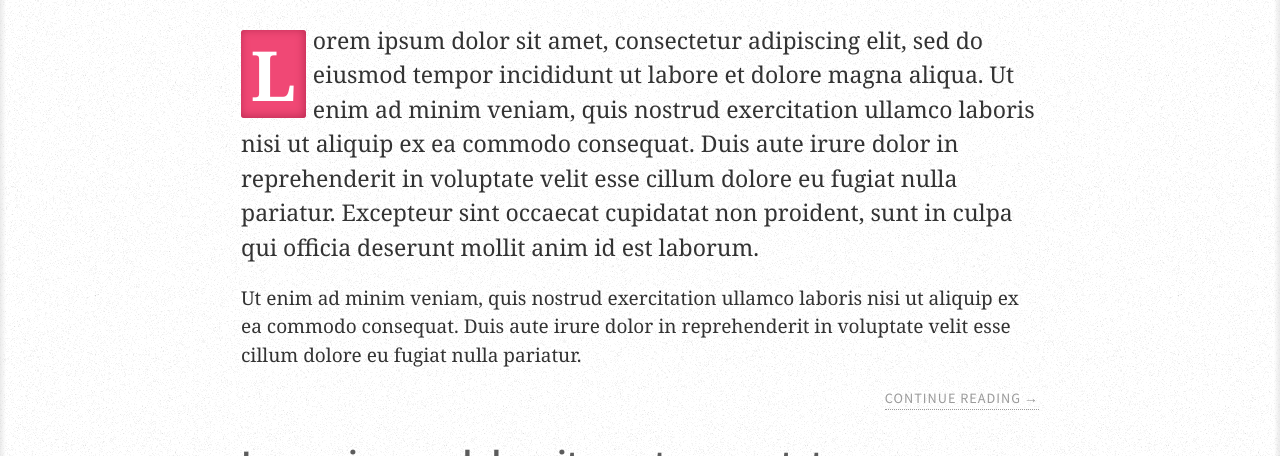
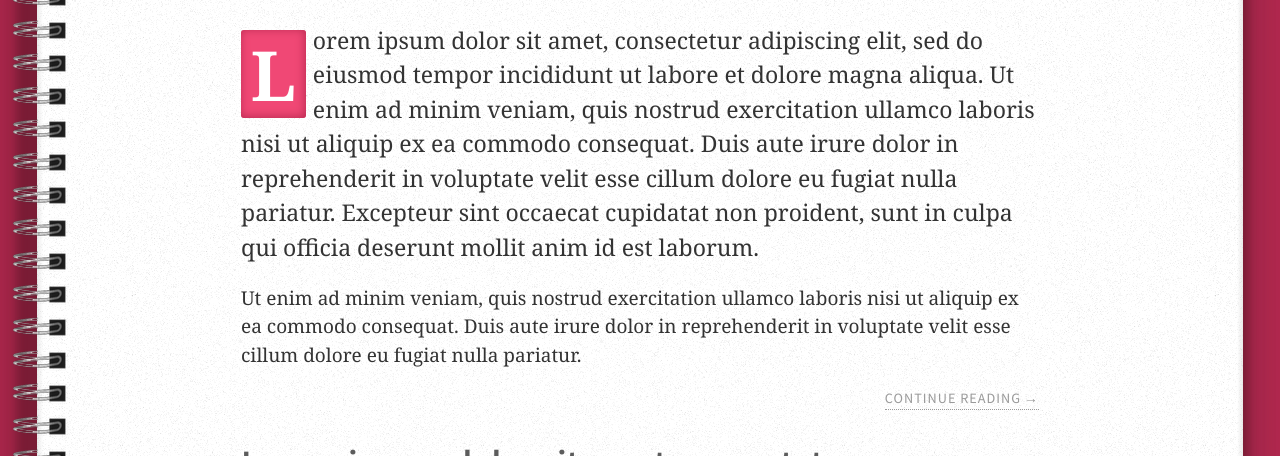
Before and after one commit to VJAI/fibonacci, a website: page index.html in a window 1280 px wide. Shown: the part 987-1443 px from the top of the page. Drawn offline with Linux system fonts and the light colour scheme; a web font is replaced by a local one.

Commit message:
spiral impl

```diff
--- a/index.html
+++ b/index.html
@@ -82,6 +82,9 @@
 
   <!-- Page Main Content Component -->
   <main class="cmp__blog-main">
+
+    <!-- Spiral -->
+    <div class="cmp__spiral"></div>
 
     <!-- RSS Subscription -->
     <a class="cmp__subscribe" href="#">
--- a/scss/_site.scss
+++ b/scss/_site.scss
@@ -236,8 +236,9 @@ a.cmp__blog-logo {
 
 // Page Main Content Container.
 .cmp__blog-main {
-  $shadow-width: 6px;
-  $shadow-adjustment: 8px;
+  $outside-shadow-dark: darken(fibVars.$brand-body, 15%);
+  $inner-shadow-width: 6px;
+  $inner-shadow-adjustment: 8px;
   $grad-color-0: rgba(204, 204, 204, 0.4);
   $grad-color-1: transparent;
 
@@ -252,17 +253,18 @@ a.cmp__blog-logo {
 
   @include fibMixins.noisy_bg(fibVars.$white);
   border-radius: var(--border-radius);
-  box-shadow: darken(fibVars.$brand-body, 15%) -20px -5px 10px,
-              darken(fibVars.$brand-body, 15%) 5px -5px 10px,
+  box-shadow: $outside-shadow-dark -20px -5px 10px,
+              $outside-shadow-dark 5px -5px 10px,
+              $outside-shadow-dark -20px 0 100px -20px,
               rgba(50, 50, 93, 0.25) 0px 50px 100px -20px,
               rgba(0, 0, 0, 0.3) 0px 30px 60px -30px;
 
   &:before, &:after {
     content: '';
     position: absolute;
-    width: $shadow-width;
-    top: calc(var(--border-radius) - #{$shadow-adjustment});
-    height: calc(100% - 2 * var(--border-radius) + #{$shadow-adjustment * 2});
+    width: $inner-shadow-width;
+    top: calc(var(--border-radius) - #{$inner-shadow-adjustment});
+    height: calc(100% - 2 * var(--border-radius) + #{$inner-shadow-adjustment * 2});
   }
 
   &:before {
@@ -274,6 +276,22 @@ a.cmp__blog-logo {
     right: 0;
     background: linear-gradient(to left, $grad-color-0, $grad-color-1);
   }
+}
+
+// Spiral.
+.cmp__spiral {
+  $spiral-width: 80px;
+  $spiral-offset: 27px;
+
+  display: none;
+  height: calc(100% - 2 * #{fibFuncs.font_size(16)});
+  width: $spiral-width;
+  position: absolute;
+  top: fibFuncs.font_size(16);
+  left: -1 * $spiral-offset;
+  background-image: url("#{fibVars.$assets-path}/spiral.png");
+  background-repeat: repeat-y;
+  z-index: 100;
 }
 
 // RSS subscription.
@@ -1085,6 +1103,16 @@ blockquote {
       }
     }
   }
+
+  // Blog content.
+  .cmp__blog-main {
+    margin: 0 fibVars.$xl-size;
+  }
+
+  // Display spiral.
+  .cmp__spiral {
+    display: block;
+  }
 }
 
 @media only screen and (min-width: fibVars.$breakpoint2) {
--- a/scss/_variables.scss
+++ b/scss/_variables.scss
@@ -85,7 +85,7 @@ $tablet:                            768px !default; // Medium devices (tablets,
 $desktop:                           992px !default; // Large devices (desktops, 992px and up).
 
 $breakpoint1:                       878px !default;  // Custom one.
-$breakpoint2:                       1100px !default; // Custom one.
+$breakpoint2:                       1260px !default; // Custom one.
 
 // Paragraphs.
 $lead-para-font-size:               fibFuncs.font_size(2) !default;
```
Also changed, not shown: about-us.html (+3 -0 lines), about.html (+3 -0 lines), contact.html (+3 -0 lines), detail.html (+3 -0 lines), assets/spiral.png (added), fibonacci.css.
